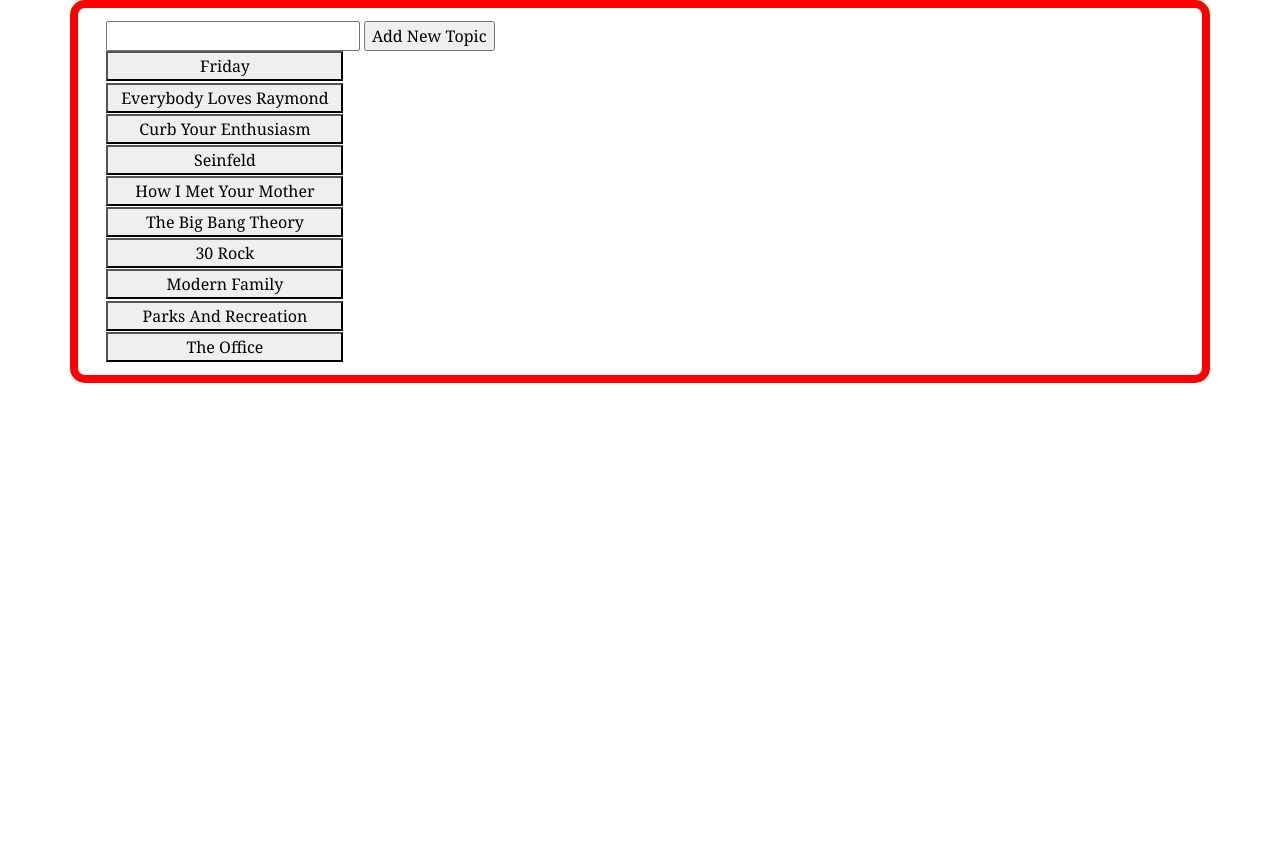
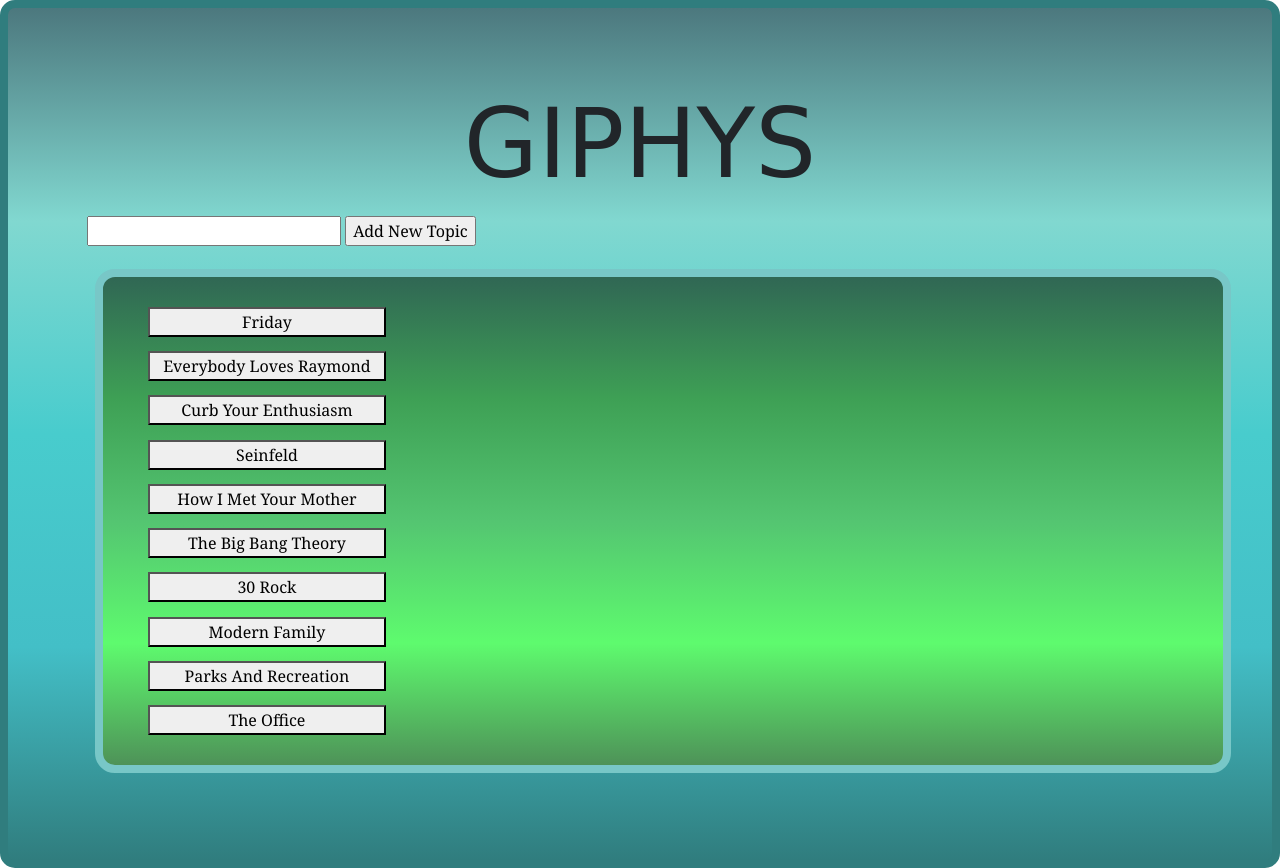
Before and after one commit to ghSB17/GIPHY-API, a plain HTML site: page index.html in a window 1280 px wide. Before the commit the page ends 800 px from the top, so only its background shows below. Drawn offline with nearby package versions, Linux system fonts and the light colour scheme; no server answers; a web font is replaced by a local one.

Commit message:
updated css

```diff
--- a/assets/css/style.css
+++ b/assets/css/style.css
@@ -1,13 +1,36 @@
+body {
+   align-content: center;
+}
+
 .styleH {
     font-family: Cambria, Cochin, Georgia, Times, 'Times New Roman', serif;
-    border: 8px solid red;
+    padding: 5%;
+    border: 8px solid #307D7E;
     border-radius: 15px;
-    padding: 1%;
+    background:  linear-gradient( #4C787E,#81D8D0,#48CCCD,#43BFC7,#307D7E);
+    /* background:  linear-gradient( #4C787E,#7DFDFE,#307D7E);  */
+
+}
+.sytleTitle {
+    font-family: 'Bungee Inline', cursive;
+    background: transparent;
+    text-align: center;
+    font-size:600%;
+    margin: 0%;
+    padding: 0%;
+}
+
+.styleBG {
+    margin: 2%;
+    padding: 2%;
+    border: 8px solid #78C7C7;
+    border-radius: 20px;
+    /* background:linear-gradient( #7E354D,#7D0582,#800517,#7F525D) */
 }
 
 .clsButton {
     width: 100%;
-    margin: .25%;
+    margin: 3%;
 
 }
 
@@ -20,7 +43,7 @@
     background-color: blue;
 }
 
-/* .clsImage {
+.clsImage {
     width: 85%;
-    height:90%;
-} */
+    /* height:90%; */
+}
--- a/index.html
+++ b/index.html
@@ -7,26 +7,29 @@
     <link rel="stylesheet" href="https://maxcdn.bootstrapcdn.com/bootstrap/4.0.0/css/bootstrap.min.css">
     <link rel="stylesheet" href="./assets/css/style.css">
     <script src="https://code.jquery.com/jquery-3.3.1.min.js"></script>
+    <link href="https://fonts.googleapis.com/css?family=Bungee+Inline" rel="stylesheet">
     <script src="./assets/js/javascript.js"></script>
     <title>Giphy API</title>
 </head>
 <body>
 
-    <div class="container styleH">
+    <div class="container-fluid styleH">
 
-    <div class="container-fluid" >
+    <div class="jumbotron sytleTitle">GIPHYS</div>
+
+    <div class="container" >
         <form>
             <!-- <label for="ShowInput">Topic:</label> -->
             <input type="text" id="ShowInput">
             <input type="submit" id="idAdd" value="Add New Topic">
         </form>
     </div>
-    <div class="container-fluid row">
+    <div class="container row styleBG" style="background:linear-gradient( #306754,#3EA055,#54C571,#5EFB6E,#4E9258)">
         <!--Contains buttons for Giphyys-->
-        <div id="idButtonDiv" class="col-lg-3 col-md-3 col-sm-3">
+        <div id="idButtonDiv" class="col-lg-3 col-md-2 col-sm-12">
 
         </div>
-        <div id="idGiphysDiv" class="col-lg-8 col-md-8 col-sm-8">
+        <div id="idGiphysDiv" class="col-lg-6 col-md-7 col-sm-12">
 
         </div>
 
```
Also changed, not shown: 3 other files.
